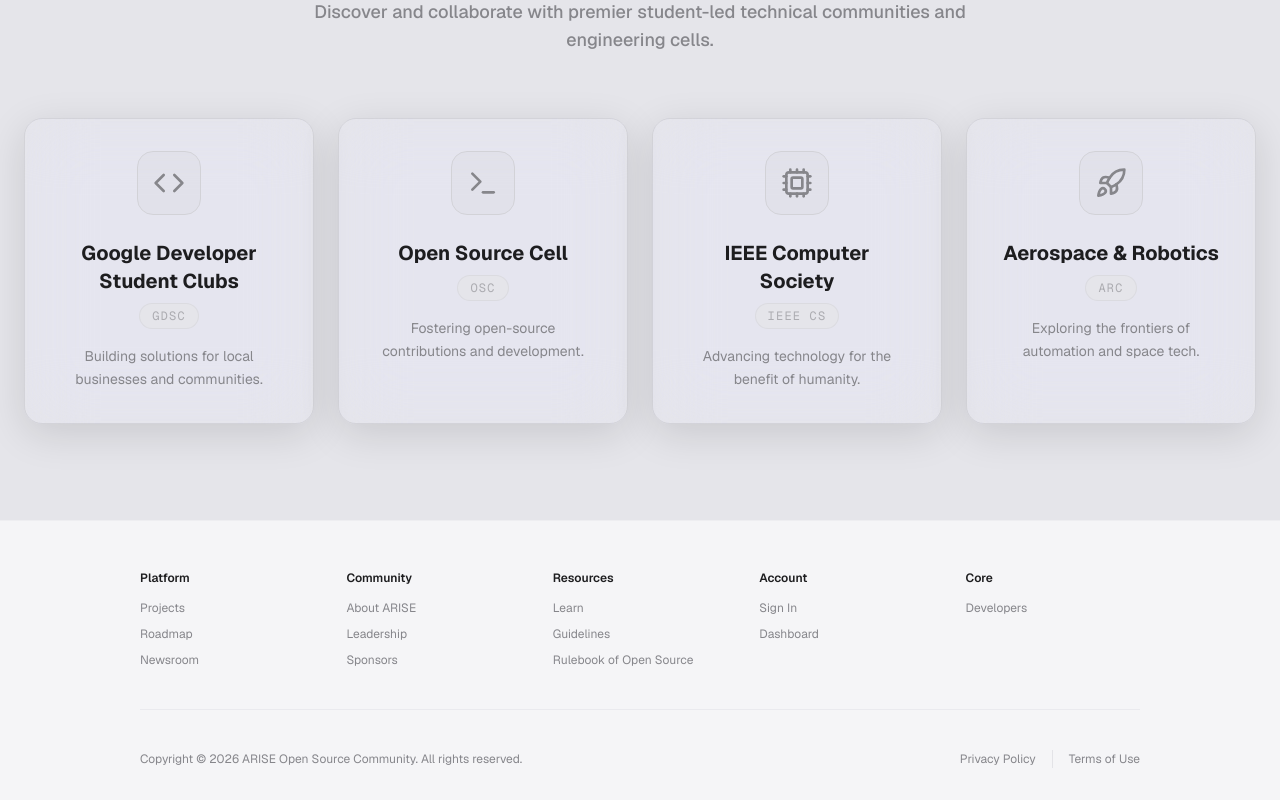
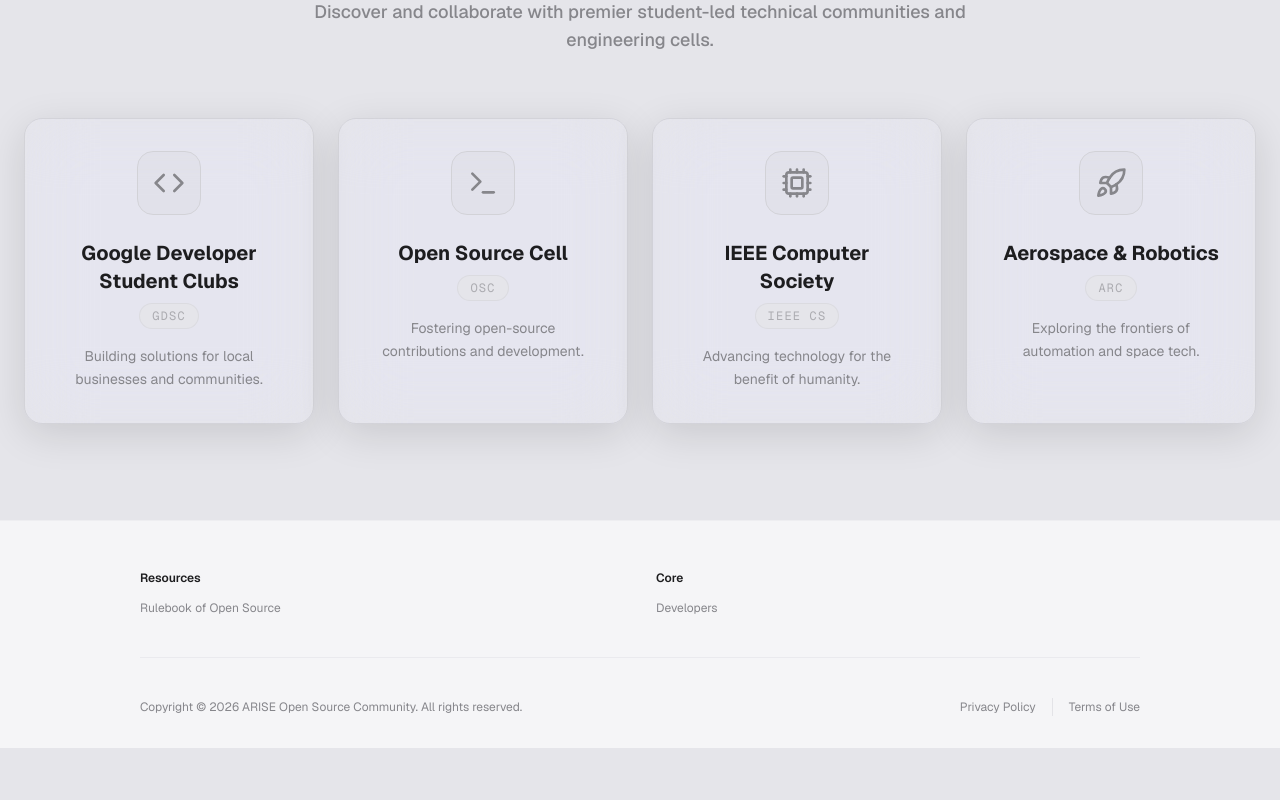
Before and after one commit to originalWhiteShadow/ARISE_osc, a Next.js app: page / in a window 1280 px wide. Shown: the part 1981-2781 px from the top of the page. After the commit the page ends 2729 px from the top, so only its background shows below. Built offline with nearby package versions, Linux system fonts and the light colour scheme; no server answers.

Commit message:
Update Footer.tsx

```diff
--- a/src/components/layout/Footer.tsx
+++ b/src/components/layout/Footer.tsx
@@ -4,36 +4,11 @@
   return (
     <footer className="w-full bg-[#f5f5f7] dark:bg-[#151516] text-apple-text text-[12px] pt-12 pb-8 px-4 md:px-8 border-t border-apple-border/20">
       <div className="max-w-[1000px] mx-auto">
-        <div className="grid grid-cols-2 md:grid-cols-5 gap-8 mb-10 border-b border-apple-border/30 pb-10">
-          <div>
-            <h3 className="font-semibold text-apple-text mb-3">Platform</h3>
-            <ul className="space-y-2 text-apple-text-muted">
-              <li><Link href="/projects" className="hover:text-apple-text">Projects</Link></li>
-              <li><Link href="/" className="hover:text-apple-text">Roadmap</Link></li>
-              <li><Link href="/newsroom" className="hover:text-apple-text">Newsroom</Link></li>
-            </ul>
-          </div>
-          <div>
-            <h3 className="font-semibold text-apple-text mb-3">Community</h3>
-            <ul className="space-y-2 text-apple-text-muted">
-              <li><Link href="/about" className="hover:text-apple-text">About ARISE</Link></li>
-              <li><Link href="/" className="hover:text-apple-text">Leadership</Link></li>
-              <li><Link href="/" className="hover:text-apple-text">Sponsors</Link></li>
-            </ul>
-          </div>
+        <div className="grid grid-cols-2 gap-8 mb-10 border-b border-apple-border/30 pb-10">
           <div>
             <h3 className="font-semibold text-apple-text mb-3">Resources</h3>
             <ul className="space-y-2 text-apple-text-muted">
-              <li><Link href="/learn" className="hover:text-apple-text">Learn</Link></li>
-              <li><Link href="/" className="hover:text-apple-text">Guidelines</Link></li>
               <li><Link href="#" className="hover:text-apple-text">Rulebook of Open Source</Link></li>
-            </ul>
-          </div>
-          <div>
-            <h3 className="font-semibold text-apple-text mb-3">Account</h3>
-            <ul className="space-y-2 text-apple-text-muted">
-              <li><Link href="?login=true" className="hover:text-apple-text">Sign In</Link></li>
-              <li><Link href="/profile" className="hover:text-apple-text">Dashboard</Link></li>
             </ul>
           </div>
           <div>
```
